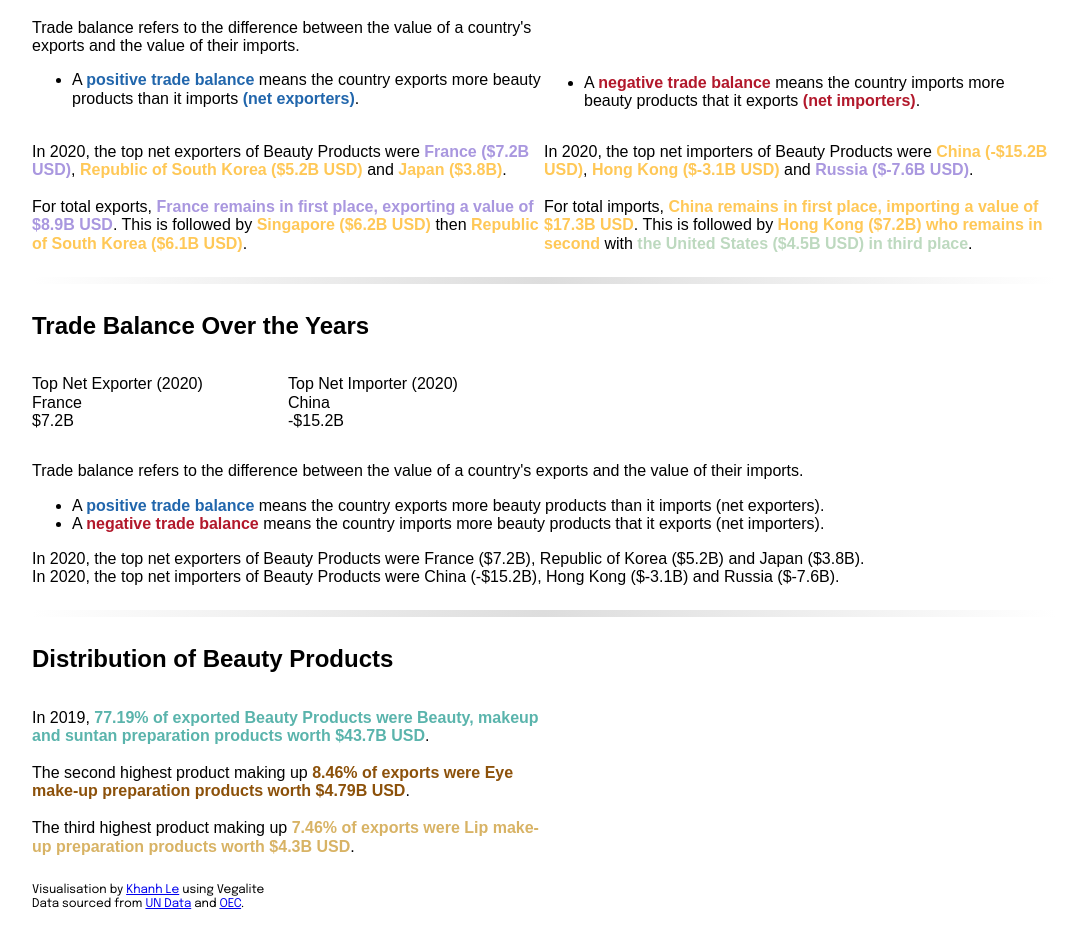
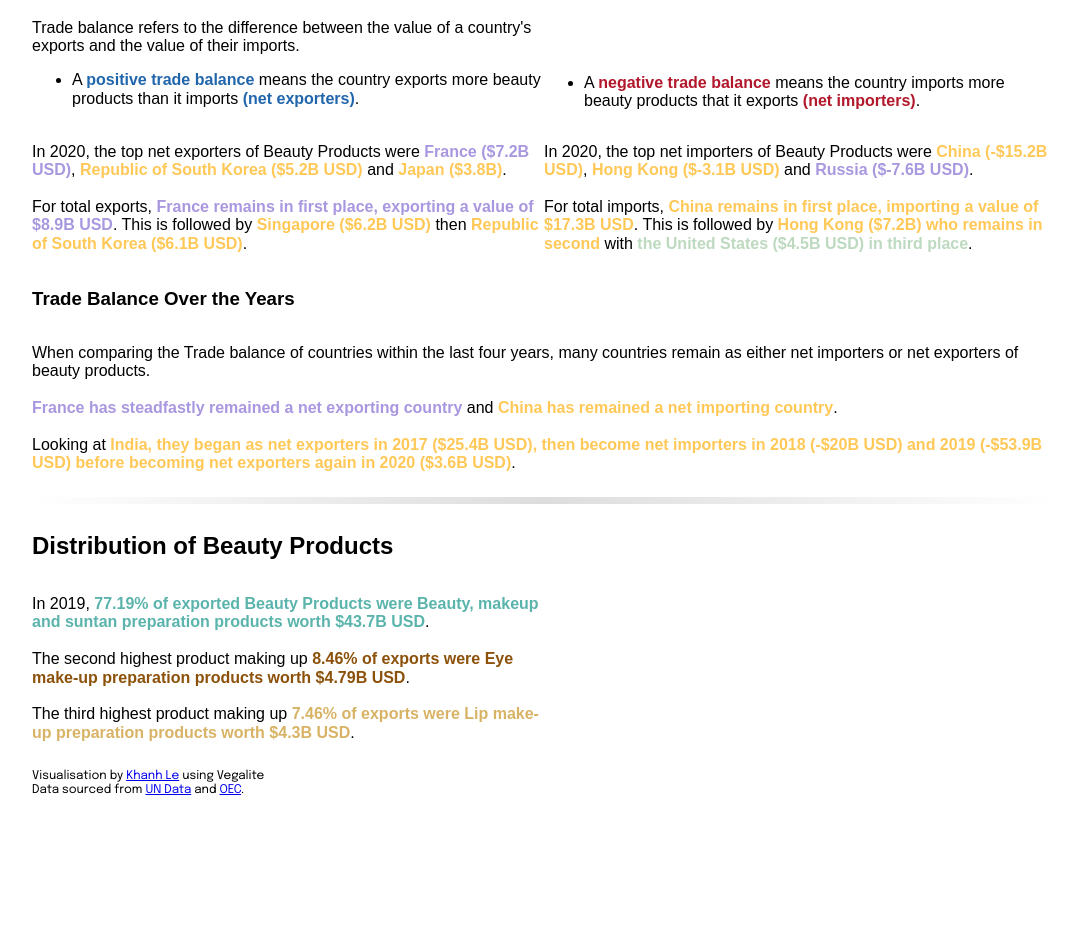
Before and after one commit to kkl2610/Data-Visualisation, a plain HTML site: page index.html in a window 1280 px wide. Shown: the part 724-1672 px from the top of the page, without its empty margins (96-1174 px from the left). After the commit the page ends 1584 px from the top, so only its background shows below. Drawn offline with nearby package versions, Linux system fonts and the light colour scheme; a script that the page names is missing.

Commit message:
Add files via upload
edited text some more

```diff
--- a/index.html
+++ b/index.html
@@ -144,53 +144,24 @@
 
 
             </div>
-            <!-- end pure grid group -->
-        </div>
-
-        <hr class="hr3">
-
-        <div class="section">
-            <!-- pure grid group -->
             <div class="pure-g">
                 <div class="pure-u-1-1">
-                    <h2>Trade Balance Over the Years</h2>
+                    <h3>Trade Balance Over the Years</h3>
                 </div>
-                <div class="pure-u-1-4">
-                    <p>
-                        Top Net Exporter (2020)
-                        <br>
-                        France
-                        <br>
-                        $7.2B
-                    </p>
+
+                <div class="pure-u-1-1">
+                    <div id="vis2" class="vis-container"></div>
                 </div>
-                <div class="pure-u-1-4">
-                    <p>
-                        Top Net Importer (2020)
-                        <br>
-                        China
-                        <br>
-                        -$15.2B
-                    </p>
-                </div>
+
                 <div class="pure-u-1-1">
                     <p>
-                        Trade balance refers to the difference between the value of a country's exports and the
-                        value of
-                        their imports.
-                    <ul>
-                        <li>A <text style="color:#2166ac; font-weight:bold">positive trade balance</text> means the
-                            country exports more beauty products than it imports (net exporters). </li>
-                        <li>A <text style="color:#b2182b; font-weight:bold">negative trade balance</text> means the
-                            country imports more beauty products that it exports (net importers).</li>
-                    </ul>
-                    </p>
-                    <p>
-                        In 2020, the top net exporters of Beauty Products were France ($7.2B), Republic of Korea
-                        ($5.2B) and Japan ($3.8B).
-                        <br>
-                        In 2020, the top net importers of Beauty Products were China (-$15.2B), Hong Kong ($-3.1B)
-                        and Russia ($-7.6B).
+                       When comparing the Trade balance of countries within the last four years, many countries remain as either net importers or net exporters of beauty products.
+                       <br><br>
+                       <text style="color:#A997DF;font-weight:bold">France has steadfastly remained a net exporting country</text> and <text
+                       style="color:#FFC857;font-weight:bold">China has remained a net importing country</text>.
+                       <br><br>
+                       Looking at <text
+                       style="color:#FFC857;font-weight:bold">India, they began as net exporters in 2017 ($25.4B USD), then become net importers in 2018 (-$20B USD) and 2019 (-$53.9B USD) before becoming net exporters again in 2020 ($3.6B USD)</text>.
                     </p>
                 </div>
 
@@ -200,6 +171,7 @@
             </div>
             <!-- end pure grid group -->
         </div>
+
 
         <hr class="hr3">
 
```
